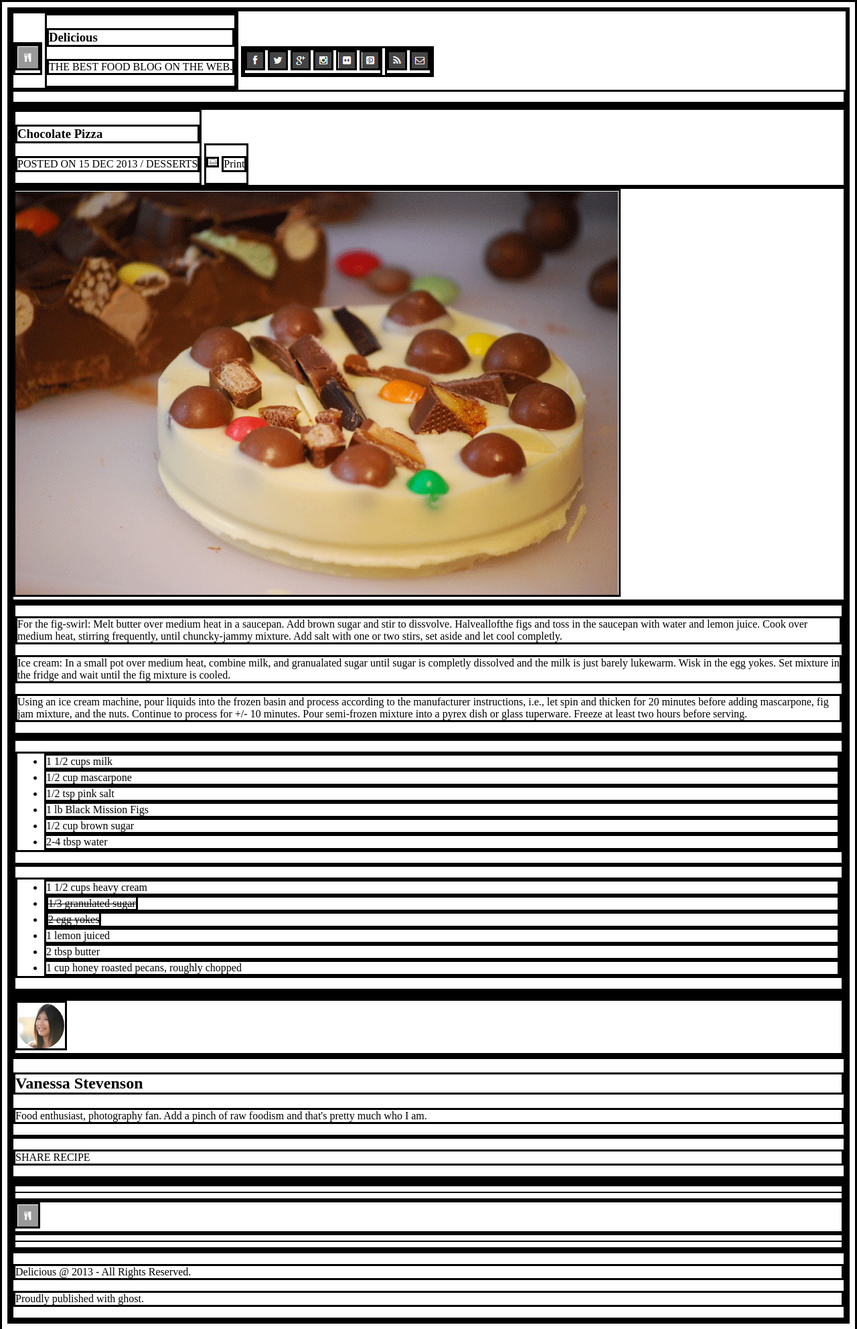
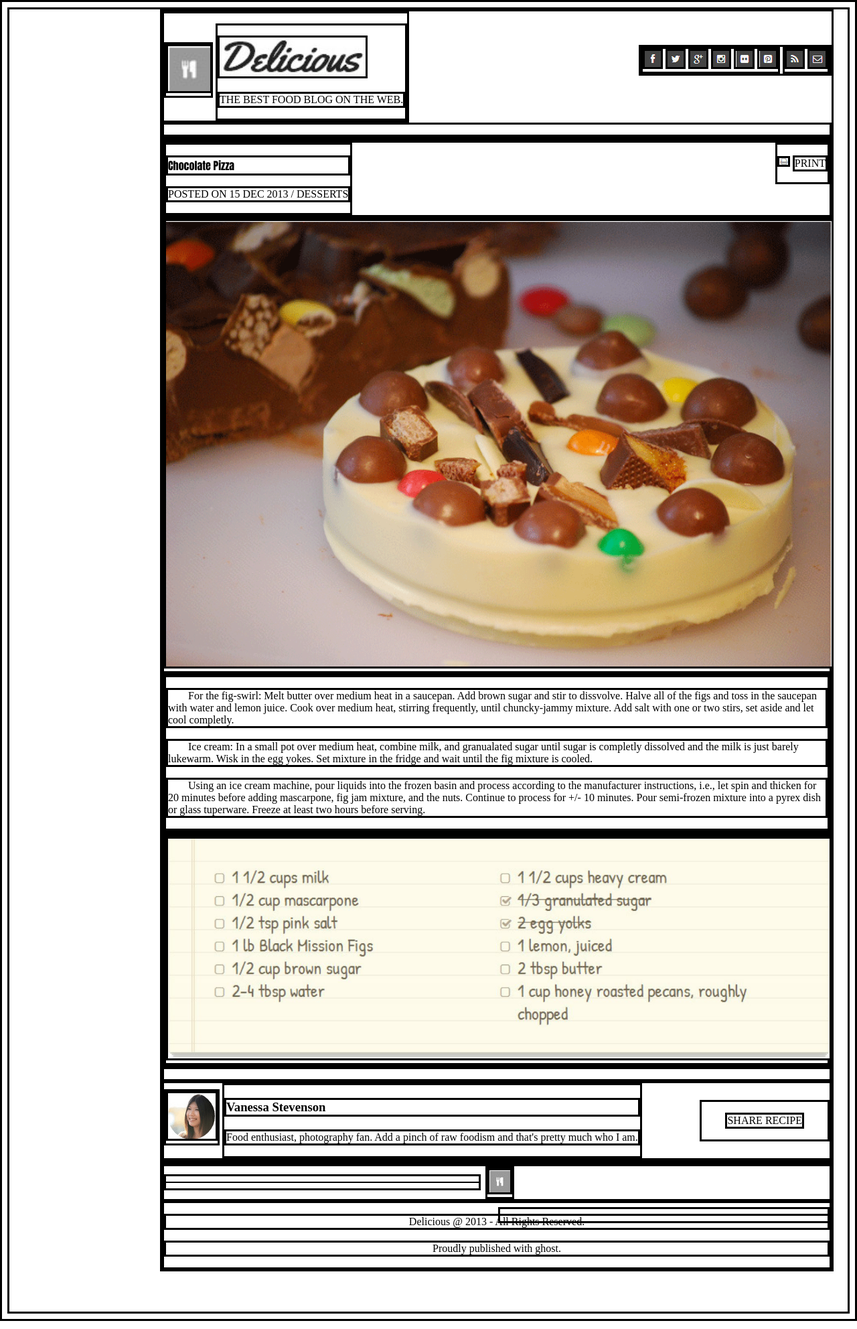
Before and after one commit to cindyweiss/chocolate-pizza., a plain HTML site: page index.html in a window 1280 px wide. Shown: the whole page at 67% size. Drawn offline with Linux system fonts and the light colour scheme.

Commit message:
gross positioning finished, minute adjustments needed

```diff
--- a/index.html
+++ b/index.html
@@ -8,26 +8,26 @@
 <body>
   <header>
     <article id="namelogoslogan">
-      <article>
-        <img src="image/small-logo.png" alt="small picture of a fork and knife">
+      <article id="headerlogo">
+        <img src="./image/small-logo.png" alt="small picture of a fork and knife">
       </article>
-      <article>
-        <h3>Delicious</h3>
+      <article id="delicious">
+        <img src="./image/delicious.JPG" alt="delicious">
         <p>THE BEST FOOD BLOG ON THE WEB.</p>
       </article>
     </article>
     <article id="headericons">
       <article>
-        <img src="image/fb-icon.png" alt="small picture of facebook logo">
-        <img src="image/twit-icon.png" alt="small picture of a bird">
-        <img src="image/gp-icon.png" alt="small picture of the letter g with a plus sign attatched">
-        <img src="image/insta-icon.png" alt="small picture of intagram logo">
-        <img src="image/flic-icon.png" alt="small picture of video cassette">
-        <img src="image/pint-icon.png" alt="small picture of the letter p">
+        <img src="./image/fb-icon.png" alt="small picture of facebook logo">
+        <img src="./image/twit-icon.png" alt="small picture of a bird">
+        <img src="./image/gp-icon.png" alt="small picture of the letter g with a plus sign attatched">
+        <img src="./image/insta-icon.png" alt="small picture of intagram logo">
+        <img src="./image/flic-icon.png" alt="small picture of video cassette">
+        <img src="./image/pint-icon.png" alt="small picture of the letter p">
       </article>
       <article>
-        <img src="image/rss-icon.png" alt="small picture of sound bar">
-        <img src="image/mail-icon (1).png" alt="smallpicture of envelope">
+        <img src="./image/rss-icon.png" alt="small picture of sound bar">
+        <img src="./image/mail-icon (1).png" alt="smallpicture of envelope">
       </article>
     </article>
     <div></div>
@@ -36,26 +36,29 @@
   <main>
     <section id="chocolatepizza">
       <article>
-        <h1>Chocolate Pizza</h1>
+        <p id="maintitle">Chocolate Pizza</p>
         <p>POSTED ON 15 DEC 2013 / DESSERTS</p>
       </article>
-      <article>
-        <img class="print" src="image/print-icon.png" alt="small picture of a printer">
-        <p class="print">Print</p>
+      <article id="printbutton">
+        <img class="print" src="./image/print-icon.png" alt="small picture of a printer">
+        <p class="print">PRINT</p>
       </article>
     </section>
     <section>
-      <img src="image/choco-pizza (1).png" alt="picture of candies shaped like little pizzas">
+      <img class="mainimages" src="./image/choco-pizza (1).png" alt="picture of candies shaped like little pizzas">
     </section>
     <section>
       <article>
-        <p>For the fig-swirl: Melt butter over medium heat in a saucepan. Add brown sugar and stir to dissvolve.
-          Halveallofthe figs and toss in the saucepan with water and lemon juice. Cook over medium heat, stirring
+        <p class="instructions">For the fig-swirl: Melt butter over medium heat in a saucepan. Add brown sugar and stir
+          to dissvolve.
+          Halve all of the figs and toss in the saucepan with water and lemon juice. Cook over medium heat, stirring
           frequently, until chuncky-jammy mixture. Add salt with one or two stirs, set aside and let cool completly.</p>
-        <p>Ice cream: In a small pot over medium heat, combine milk, and granualated sugar until sugar is completly
+        <p class="instructions">Ice cream: In a small pot over medium heat, combine milk, and granualated sugar until
+          sugar is completly
           dissolved and the milk is just barely lukewarm. Wisk in the egg yokes. Set mixture in the fridge and wait
           until the fig mixture is cooled.</p>
-        <p>Using an ice cream machine, pour liquids into the frozen basin and process according to the manufacturer
+        <p class="instructions">Using an ice cream machine, pour liquids into the frozen basin and process according to
+          the manufacturer
           instructions, i.e., let spin and thicken for 20 minutes before adding mascarpone, fig jam mixture, and the
           nuts. Continue to process for +/- 10 minutes. Pour semi-frozen mixture into a pyrex dish or glass tuperware.
           Freeze at least two hours before serving.</p>
@@ -63,55 +66,37 @@
     </section>
     <section class="list">
       <article>
-        <ul class="half1">
-          <li>1 1/2 cups milk</li>
-          <li>1/2 cup mascarpone</li>
-          <li>1/2 tsp pink salt</li>
-          <li>1 lb Black Mission Figs</li>
-          <li>1/2 cup brown sugar</li>
-          <li>2-4 tbsp water</li>
-        </ul>
-      </article>
-      <article>
-        <ul class="half2">
-          <li>1 1/2 cups heavy cream</li>
-          <Li><strike>1/3 granulated sugar</strike></Li>
-          <li><strike>2 egg yokes</strike></li>
-          <li>1 lemon juiced</li>
-          <li>2 tbsp butter</li>
-          <li>1 cup honey roasted pecans, roughly chopped</li>
-        </ul>
+        <img class="mainimages" src="./image/list.JPG" alt="shopping list">
       </article>
     </section>
     <div></div>
-    <section>
+    <section id="author">
       <article class="footer1">
-        <img src="image/van-pic.png" alt="picture of asian woman">
+        <img src="./image/van-pic.png" alt="picture of author">
+      </article>
+      <article>
+        <h3>Vanessa Stevenson</h3>
+        <p>Food enthusiast, photography fan. Add a pinch of raw foodism and that's pretty much who I am.</p>
+      </article>
+      <article id="sharebutton">
+        <p>SHARE RECIPE</p>
       </article>
     </section>
-    <article>
-      <h2>Vanessa Stevenson</h2>
-      <p>Food enthusiast, photography fan. Add a pinch of raw foodism and that's pretty much who I am.</p>
-    </article>
-    <article>
-      <p>SHARE RECIPE</p>
-    </article>
   </main>
 
   <footer>
-    <section>
-      <!-- display inline-block -->
-      <article>
+    <section id="footerlogo">
+      <article id="leftline">
         <hr />
       </article>
       <article>
-        <img src="image/small-logo.png" alt="small picture of a fork and knife">
+        <img src="./image/small-logo.png" alt="small picture of a fork and knife">
       </article>
-      <article>
+      <article id="rightline">
         <hr />
       </article>
     </section>
-    <section>
+    <section id="copyrightpublish">
       <p>Delicious @ 2013 - All Rights Reserved.</p>
       <p>Proudly published with ghost.</p>
     </section>
--- a/style.css
+++ b/style.css
@@ -2,26 +2,110 @@
     border-style: solid;
 }
 
+body > header, main, footer {
+    min-width: 1000px;
+    margin-left: 225px;
+    margin-right:225px;
+}
+
 #namelogoslogan > article {
     display: inline-block;
+    margin-top: 15px;
+}
+
+#headerlogo {
+    padding-right: 30px;
+    position: relative;
+    bottom: 15px;
+}
+
+#delicious {
+    padding-top: 15px;
+}
+
+#headerlogo > img {
+    width: 170%;
 }
 
 header > article {
     display: inline-block;
 }
 
-header > div {
-    height: 15px;
+#headericons {
+    float: right;
+    position: relative;
+    top: 50px;
 }
 
 #headericons > article {
     display: inline-block;
 }
 
+div {
+    height: 15px;
+}
+
+#maintitle {
+    font-family: Impact, Haettenschweiler, 'Arial Narrow Bold', sans-serif;
+}
+
+.mainimages {
+    width: 100%;
+}
+
 #chocolatepizza > article {
     display: inline-block;
+}
+
+#printbutton {
+    float: right;
 }
 
 .print {
     display: inline-block;
 }
+
+.instructions {
+    text-indent: 30px;
+}
+
+#author > article {
+    display: inline-block;
+}
+
+#sharebutton {
+    float: right;
+    position: relative;
+    top: 25px;
+    padding-left: 35px;
+    padding-right: 35px;
+}
+
+#footerlogo > article {
+    display: inline-block;
+}
+
+#leftline {
+    float: left;
+    width: 47%;
+    margin-right: 0.7%;
+    position: relative;
+    top: 12px;
+    margin-left: auto;
+}
+
+#rightline {
+    float: right;
+    width: 49.2%;
+    position: relative;
+    top: 12px;
+    margin-right: auto;
+}
+
+#copyrightpublish > p {
+    text-align: center;
+}
+
+footer {
+    margin-bottom: 60px;
+}
```
Also changed, not shown: image/delicious.JPG (added), image/list.JPG (added).
